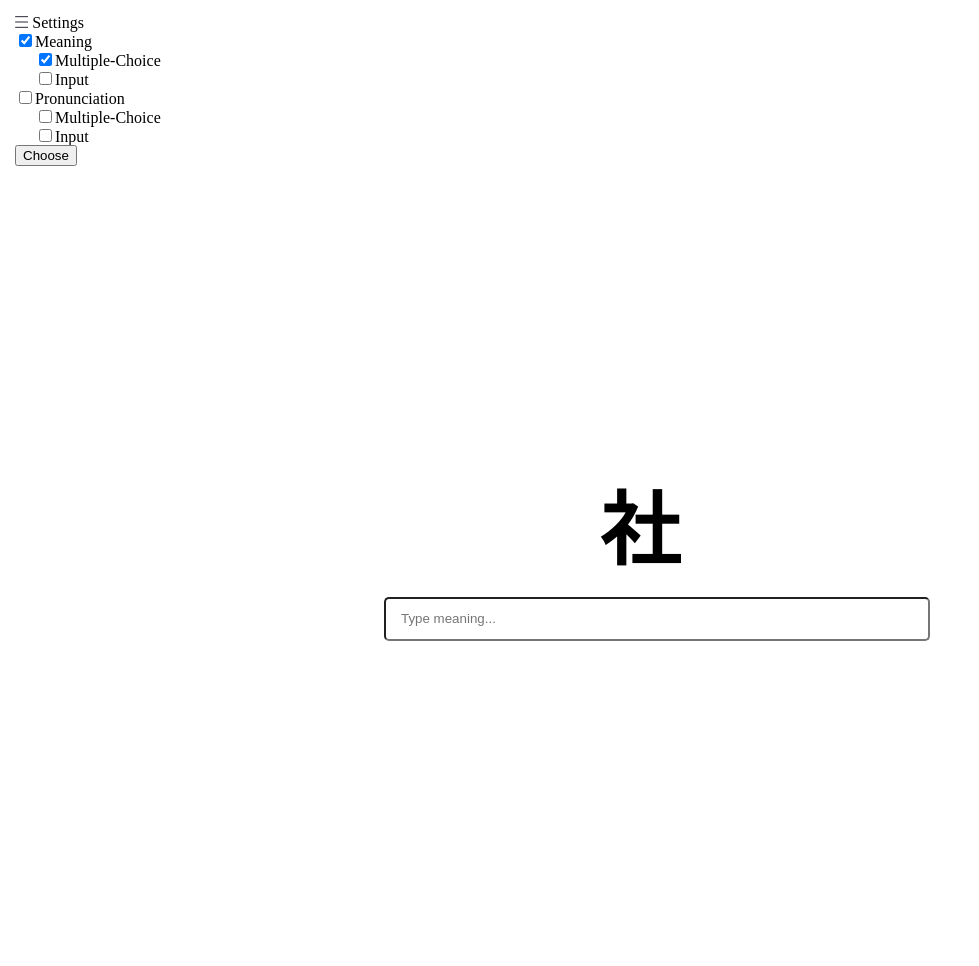
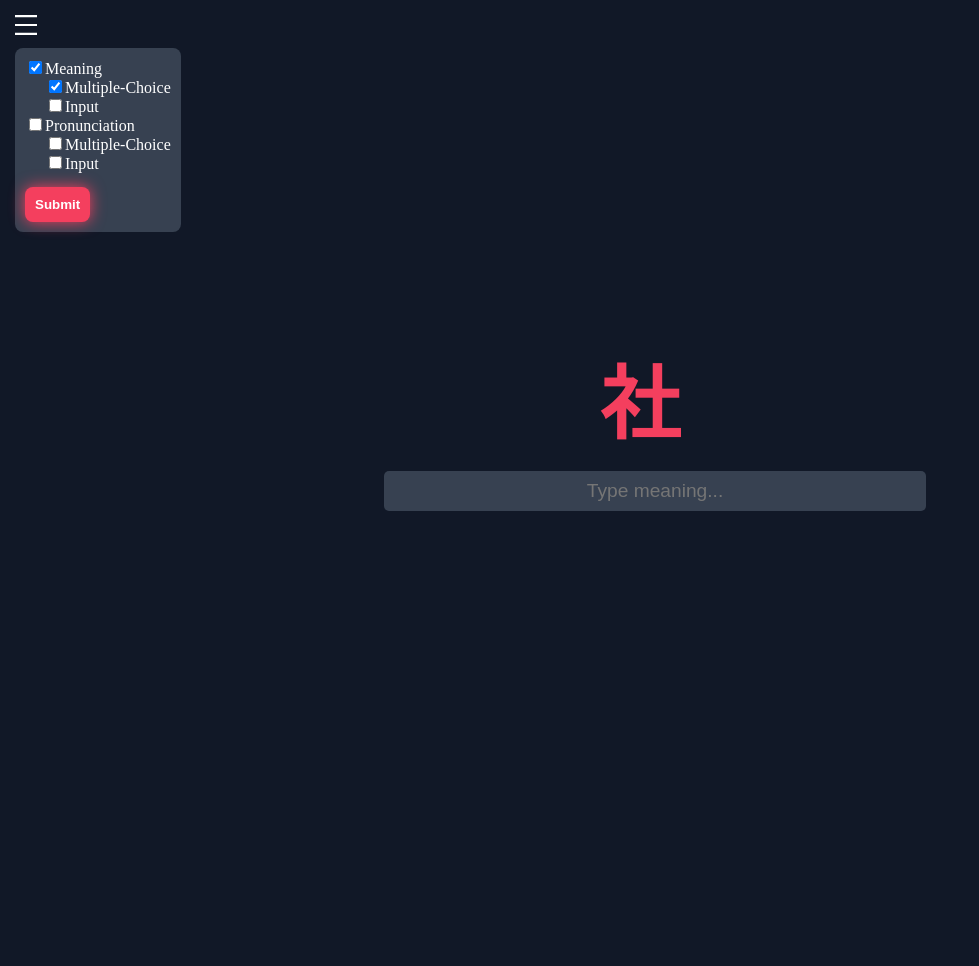
Before and after one commit to Syancel/LearnKanji, a Django app: page / in a window 1280 px wide, after a click that opens the changed part. Shown: the whole page, without its empty margins (0-979 px from the left). After the commit the page ends 511 px from the top, so only its background shows below. Run offline with Django 4.2, Linux system fonts and the light colour scheme; data comes from the database, SQL or seed files in the repository.

Commit message:
redesign

```diff
--- a/django/quiz/templates/index.html
+++ b/django/quiz/templates/index.html
@@ -13,8 +13,9 @@
     <div id="settings">
         <details id="menu_details">
             <summary>
-                <svg xmlns="http://www.w3.org/2000/svg" viewBox="0 0 20 18" height="12"><path id="svg_path" d="M21 1H1M21 9H1M21 17H1" stroke="#29293a" stroke-width="1.5" stroke-linecap="square"></path></svg>  Settings
+                <svg xmlns="http://www.w3.org/2000/svg" viewBox="0 0 20 18" height="20"><path id="svg_path" d="M21 1H1M21 9H1M21 17H1" stroke="#fff" stroke-width="2" stroke-linecap="square"></path></svg>
             </summary>
+            <div id="dropdown"></div>
         </details>
     </div>
     <div class="quiz-container">
@@ -23,7 +24,7 @@
             <form action="/" method="POST">
                 {% csrf_token %}
                 <input type="hidden" name="kanji_id" value="{{ kanji_id }}">
-                <input type="text" placeholder="Type meaning..." name="answer" id="answer" required>
+                <input type="text" placeholder="Type meaning..." name="answer" id="answer" autocomplete="off" required>
             </form>
         </div>
     </div>
--- a/django/static/css/style.css
+++ b/django/static/css/style.css
@@ -1,6 +1,29 @@
+:root {
+    --rose-500: #f43f5e;
+    --gray-700: #374151;
+}
+
 body {
     height: 100vh;
     margin: 0;
+    overflow: hidden;
+    background-color: #111827;
+    color: white;
+}
+
+a {
+    text-decoration: none;
+    font-size: 1.2rem;
+}
+
+.btn {
+    padding: 10px;
+    background-color: var(--rose-500);
+    color: white;
+    border: none;
+    border-radius: 0.5rem;
+    font-weight: bold;
+    cursor: pointer;
 }
 
 .quiz-container {
@@ -23,11 +46,25 @@ body {
     font-size: 5rem; /* 36px */
     font-weight: bold;
     text-align: center;
+    color: var(--rose-500);
 }
 
 #answer {
     border-radius: 5px;
     padding: 8px 15px;
+    background-color: var(--gray-700);
+    color: white;
+    border: none;
+    text-align: center;
+    font-size: 1.2rem;
+}
+
+.glow-rose {
+    box-shadow: 0 0 15px rgb(244, 63, 94);
+}
+
+#answer:focus {
+    outline: none;
 }
 
 #settings {
@@ -35,9 +72,60 @@ body {
     margin-left: 15px;
 }
 
+#submit_button {
+    margin-top: 15px;
+}
+
+#dropdown {
+    position: absolute;
+    z-index: 1;
+    background-color: var(--gray-700);
+    border-radius: 0.5rem;
+    padding: 10px;
+    margin-top: 10px;
+}
+
+#menu_details {
+    position: relative;
+}
+
 summary {
     list-style: none;
+    cursor: pointer;
 }
 summary::-webkit-details-marker {
     display: none;
 }
+
+.feedback-container {
+    height: 100%;
+    display: grid;
+    place-items: center;
+    text-align: center;
+}
+
+.feedback-container > div {
+    display: grid;
+    grid-gap: 50px;
+}
+
+.correct {
+    font-size: 3rem;
+    color: #2dd4bf;
+    margin: 1rem;
+}
+
+.false {
+    font-size: 3rem;
+    color: var(--rose-500);
+    margin: 1rem;
+}
+
+.feedback {
+    margin-bottom: 30px;
+}
+
+.kanji {
+    font-size: 2rem;
+    margin: 13px 0 13px 0;
+}
--- a/django/static/js/main.js
+++ b/django/static/js/main.js
@@ -9,14 +9,16 @@ tbody.appendChild(create_table_row(null, ["pronunciation_m", "Multiple-Choice"])
 tbody.appendChild(create_table_row(null, ["pronunciation_i", "Input"]));
 table.appendChild(tbody);
 
-let menu_details = document.getElementById('menu_details');
-menu_details.appendChild(table);
+let dropdown = document.getElementById('dropdown');
+dropdown.appendChild(table);
 
 //optionaler Bestätigungsbutton, sonst neue Einstellungen bei jedem Change-Ereignis ändern:
 let submit = document.createElement("button");
 submit.id = "submit_button";
-submit.textContent = "Choose";
-menu_details.appendChild(submit);
+submit.classList.add('btn');
+submit.classList.add('glow-rose');
+submit.textContent = "Submit";
+dropdown.appendChild(submit);
 document.getElementById("submit_button").addEventListener("click", function(){
     return; //Einstellungen übernehmen
 });
@@ -128,3 +130,11 @@ function setting(option) {
         check(["meaning", "meaning_i"]);
     }
 }
+
+let answer = document.getElementById('answer');
+answer.addEventListener('focus', () => {
+    answer.classList.add('glow-rose');
+})
+answer.addEventListener('blur', () => {
+    answer.classList.remove('glow-rose');
+})
```
Also changed, not shown: django/quiz/templates/feedback.html (+4 -52 lines).
